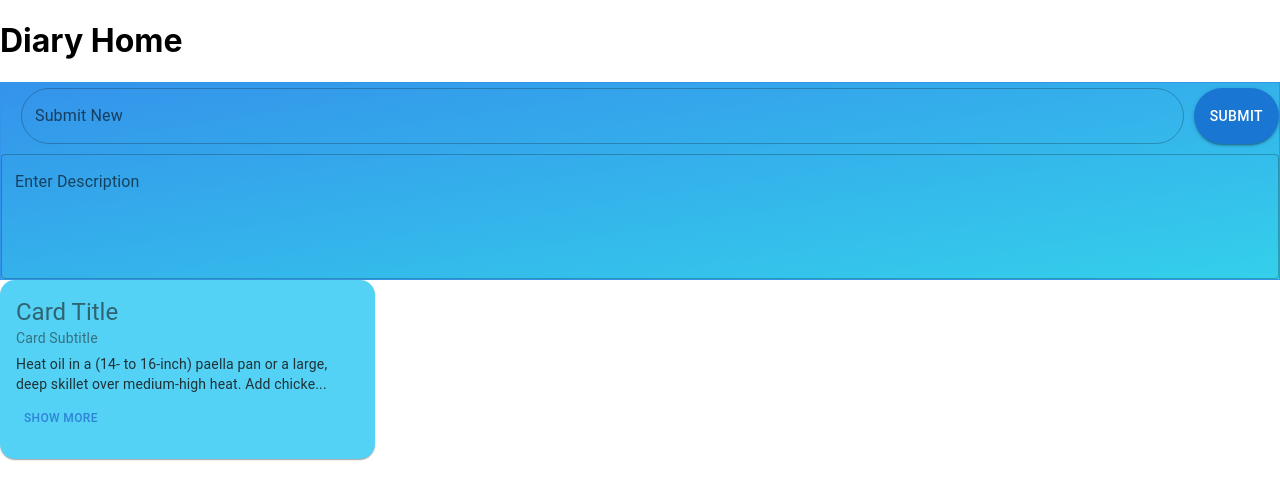
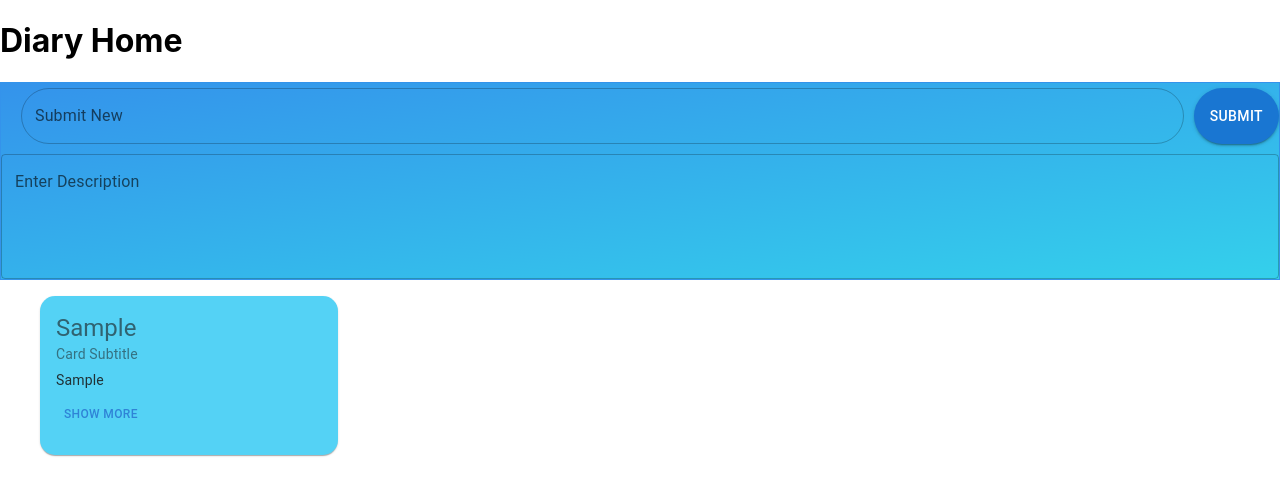
Before and after one commit to fcodelabs/training-web, a React (Create React App) app in the folder dear-diary-react/: page /DiaryHome in a window 1280 px wide. Both pictures are taken after typing "Sample", "Sample" into the empty fields and a click on the button "SUBMIT". Shown: the top 500 px of the page. Built offline with nearby package versions, Linux system fonts and the light colour scheme.

Commit message:
Implement Adding Card 1

```diff
--- a/dear-diary-react/src/Diary/DiaryHome.tsx
+++ b/dear-diary-react/src/Diary/DiaryHome.tsx
@@ -1,12 +1,10 @@
-import DiaryForm from "../components/DiaryForm";
-import RecipeReviewCard from "./RecipeReviewCard";
+import { DiaryForm, RecipeReviewCard } from "../components/DiaryForm";
 
 function DiaryHome() {
   return (
     <div>
       <h1>Diary Home</h1>
       <DiaryForm />
-      <RecipeReviewCard />
     </div>
   );
 }
--- a/dear-diary-react/src/Diary/RecipeReviewCard.tsx
+++ b/dear-diary-react/src/Diary/RecipeReviewCard.tsx
@@ -23,7 +23,7 @@ export default function RecipeReviewCard() {
     setShowDescription(!showDescription);
   };
 
-  const title = "Card Title";
+  const title = "Title";
   const subtitle = "Card Subtitle";
   const description =
     "Heat oil in a (14- to 16-inch) paella pan or a large, deep skillet over medium-high heat. Add chicken, shrimp and chorizo, and cook, stirring occasionally until lightly browned, 6 to 8 minutes. Transfer shrimp to a large plate and set aside, leaving chicken and chorizo in the pan. Add pimentón, bay leaves, garlic, tomatoes, onion, salt and pepper, and cook, stirring often until thickened and fragrant, about 10 minutes. Add saffron broth and remaining 4 1/2 cups chicken broth; bring to a boil."; // Replace with your balance description
--- a/dear-diary-react/src/components/DiaryForm.tsx
+++ b/dear-diary-react/src/components/DiaryForm.tsx
@@ -9,10 +9,20 @@ import {
   Grid,
 } from "@mui/material";
 import { useState } from "react";
+import { useNavigate } from "react-router-dom";
+import Card from "@mui/material/Card";
+import CardContent from "@mui/material/CardContent";
+import Typography from "@mui/material/Typography";
+import "../index.css";
 
-function DiaryForm() {
+let inputValueOne = "";
+let inputValueTwo = "";
+const cardInputs: any[] = [];
+
+export const DiaryForm = () => {
   const [inputValue, setInputValue] = useState("");
   const [inputValue2, setInputValue2] = useState("");
+  const [showCard, setShowCard] = useState(false);
 
   const handleChange = (event: { target: { value: any } }) => {
     setInputValue(event.target.value);
@@ -23,13 +33,17 @@ function DiaryForm() {
   const handleSubmit = (event: { preventDefault: () => void }) => {
     event.preventDefault();
     // Do something with the input value
-    console.log(inputValue);
-    console.log(inputValue2);
+    inputValueOne = inputValue;
+    inputValueTwo = inputValue2;
+    cardInputs.push({ inputValueOne, inputValueTwo });
+    console.log(cardInputs);
+    setShowCard(true);
     setInputValue("");
     setInputValue2("");
   };
 
   return (
+    <div>
       <Box
         sx={{
           border: 1,
@@ -77,7 +91,68 @@ function DiaryForm() {
           />
         </form>
       </Box>
+      <ul className="pizzas">
+        {showCard &&
+          cardInputs.map((card) => (
+            <RecipeReviewCard
+              title={card.inputValueOne}
+              description={card.inputValueTwo}
+              key={card.inputValueOne}
+            />
+          ))}
+      </ul>
+    </div>
+  );
+};
+
+export function RecipeReviewCard(props: any) {
+  const [showDescription, setShowDescription] = useState(false);
+  const handleShowMore = () => {
+    setShowDescription(!showDescription);
+  };
+
+  const subtitle = "Card Subtitle";
+  const description = props.description; // Replace with your balance description
+
+  const displayedDescription = showDescription
+    ? description
+    : description.slice(0, 100);
+
+  const buttonText = showDescription ? "Hide" : "Show More";
+
+  return (
+    <Card
+      sx={{
+        maxWidth: 375,
+        borderRadius: "15px",
+        backgroundColor: "#42cef5",
+        opacity: 0.9,
+      }}
+    >
+      <CardContent>
+        <Typography variant="h5" color="text.secondary">
+          {props.title}
+        </Typography>
+        <Typography
+          sx={{ fontSize: 14, opacity: 0.6 }}
+          component="div"
+          gutterBottom
+        >
+          {subtitle}
+        </Typography>
+        <Typography variant="body2">
+          {displayedDescription}
+          {!showDescription && description.length > 100 && "..."}
+        </Typography>
+
+        <Button onClick={handleShowMore} sx={{ mt: 1, fontSize: 12 }}>
+          {buttonText}
+        </Button>
+      </CardContent>
+    </Card>
   );
 }
 
-export default DiaryForm;
+const addCard = function () {
+  return <RecipeReviewCard />;
+};
--- a/dear-diary-react/src/index.css
+++ b/dear-diary-react/src/index.css
@@ -1,13 +1,20 @@
 body {
   margin: 0;
-  font-family: -apple-system, BlinkMacSystemFont, 'Segoe UI', 'Roboto', 'Oxygen',
-    'Ubuntu', 'Cantarell', 'Fira Sans', 'Droid Sans', 'Helvetica Neue',
+  font-family: -apple-system, BlinkMacSystemFont, "Segoe UI", "Roboto", "Oxygen",
+    "Ubuntu", "Cantarell", "Fira Sans", "Droid Sans", "Helvetica Neue",
     sans-serif;
   -webkit-font-smoothing: antialiased;
   -moz-osx-font-smoothing: grayscale;
 }
 
 code {
-  font-family: source-code-pro, Menlo, Monaco, Consolas, 'Courier New',
+  font-family: source-code-pro, Menlo, Monaco, Consolas, "Courier New",
     monospace;
 }
+
+.pizzas {
+  list-style: none;
+  display: grid;
+  grid-template-columns: 1fr 1fr 1fr 1fr;
+  gap: 1rem;
+}
```
Lines whose indentation alone changed are shown as unchanged.
